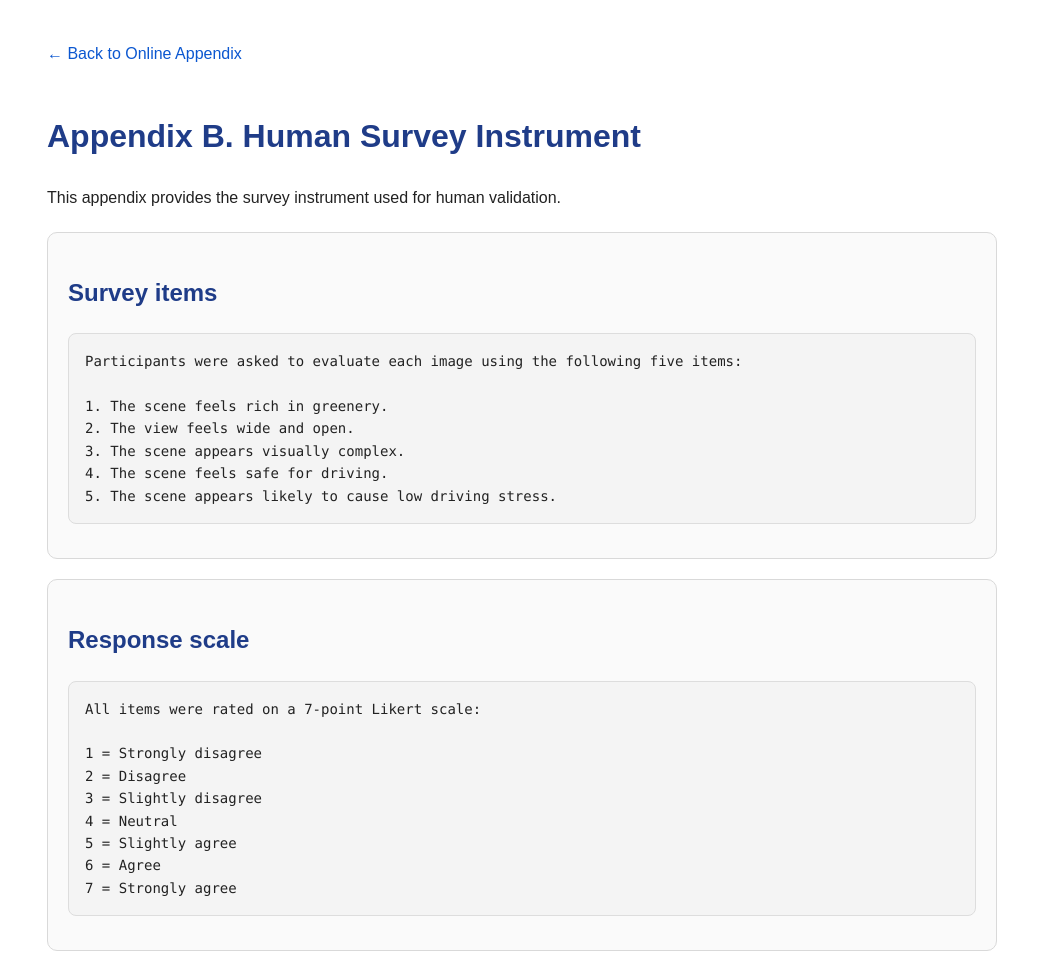
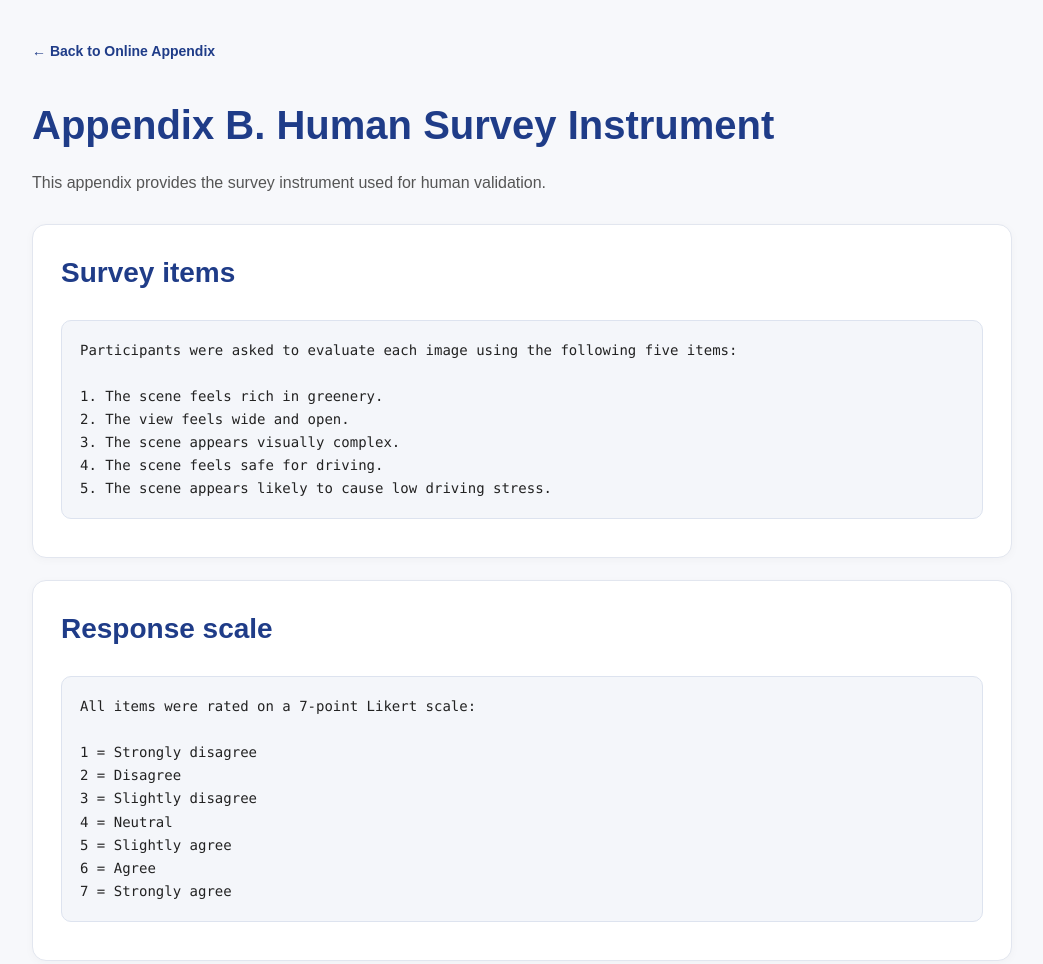
Before and after one commit to HANJUNGWO/trb-road-env-appendix, a plain HTML site: page appendix-b.html in a window 1280 px wide. Shown: the top 964 px of the page, without its empty margins (118-1161 px from the left). Drawn offline with Linux system fonts and the light colour scheme.

Commit message:
Refactor HTML structure and improve styling

```diff
--- a/appendix-b.html
+++ b/appendix-b.html
@@ -1,62 +1,84 @@
 <!DOCTYPE html>
 <html lang="en">
 <head>
-  <meta charset="UTF-8">
-  <meta name="viewport" content="width=device-width, initial-scale=1.0">
+  <meta charset="UTF-8" />
+  <meta name="viewport" content="width=device-width, initial-scale=1.0" />
   <title>Appendix B | Human Survey Instrument</title>
   <style>
     body {
+      margin: 0;
       font-family: Arial, sans-serif;
       line-height: 1.7;
-      max-width: 950px;
-      margin: 40px auto;
-      padding: 0 20px;
       color: #222;
-      background: #ffffff;
+      background: #f7f8fb;
     }
-    h1, h2 {
+    .container {
+      max-width: 980px;
+      margin: 0 auto;
+      padding: 40px 24px 64px;
+    }
+    .nav {
+      font-size: 14px;
+      margin-bottom: 24px;
+      color: #666;
+    }
+    .nav a {
       color: #1f3c88;
+      text-decoration: none;
+      font-weight: 600;
     }
-    .box {
-      border: 1px solid #d9d9d9;
-      border-radius: 10px;
-      padding: 20px;
-      margin: 20px 0;
-      background: #fafafa;
+    .nav a:hover {
+      text-decoration: underline;
+    }
+    h1 {
+      color: #1f3c88;
+      font-size: 40px;
+      margin-bottom: 10px;
+    }
+    .intro {
+      color: #555;
+      margin-bottom: 28px;
+    }
+    .card {
+      background: #fff;
+      border: 1px solid #e2e6ef;
+      border-radius: 14px;
+      padding: 24px 28px;
+      margin-bottom: 22px;
+      box-shadow: 0 2px 10px rgba(0,0,0,0.03);
+    }
+    .card h2 {
+      margin-top: 0;
+      color: #1f3c88;
+      font-size: 28px;
     }
     pre {
       white-space: pre-wrap;
-      word-wrap: break-word;
-      background: #f4f4f4;
-      padding: 16px;
-      border-radius: 8px;
-      border: 1px solid #ddd;
+      word-break: break-word;
+      background: #f4f6fa;
+      border: 1px solid #dde3ef;
+      border-radius: 10px;
+      padding: 18px;
       overflow-x: auto;
       font-family: Consolas, Monaco, monospace;
       font-size: 14px;
-      line-height: 1.6;
-    }
-    a {
-      color: #0b57d0;
-      text-decoration: none;
-    }
-    a:hover {
-      text-decoration: underline;
-    }
-    .toplink {
-      margin-bottom: 20px;
-      display: inline-block;
+      line-height: 1.65;
+      color: #222;
     }
   </style>
 </head>
 <body>
-
-  <a class="toplink" href="index.html">← Back to Online Appendix</a>
+  <div class="container">
+    <div class="nav">
+      <a href="index.html">← Back to Online Appendix</a>
+    </div>
 
     <h1>Appendix B. Human Survey Instrument</h1>
-  <p>This appendix provides the survey instrument used for human validation.</p>
+    <div class="intro">
+      This appendix provides the survey instrument used for human validation.
+    </div>
 
-  <div class="box">
+    <div class="card">
       <h2>Survey items</h2>
       <pre>Participants were asked to evaluate each image using the following five items:
 
@@ -67,7 +89,7 @@
 5. The scene appears likely to cause low driving stress.</pre>
     </div>
 
-  <div class="box">
+    <div class="card">
       <h2>Response scale</h2>
       <pre>All items were rated on a 7-point Likert scale:
 
@@ -80,7 +102,7 @@
 7 = Strongly agree</pre>
     </div>
 
-  <div class="box">
+    <div class="card">
       <h2>Survey instruction</h2>
       <pre>Please evaluate each road scene based only on what is directly visible in the image.
 
@@ -88,6 +110,6 @@ Respond according to your immediate visual impression as a driver.
 
 There are no correct or incorrect answers.</pre>
     </div>
-
+  </div>
 </body>
 </html>
```
Lines whose indentation alone changed are shown as unchanged.
